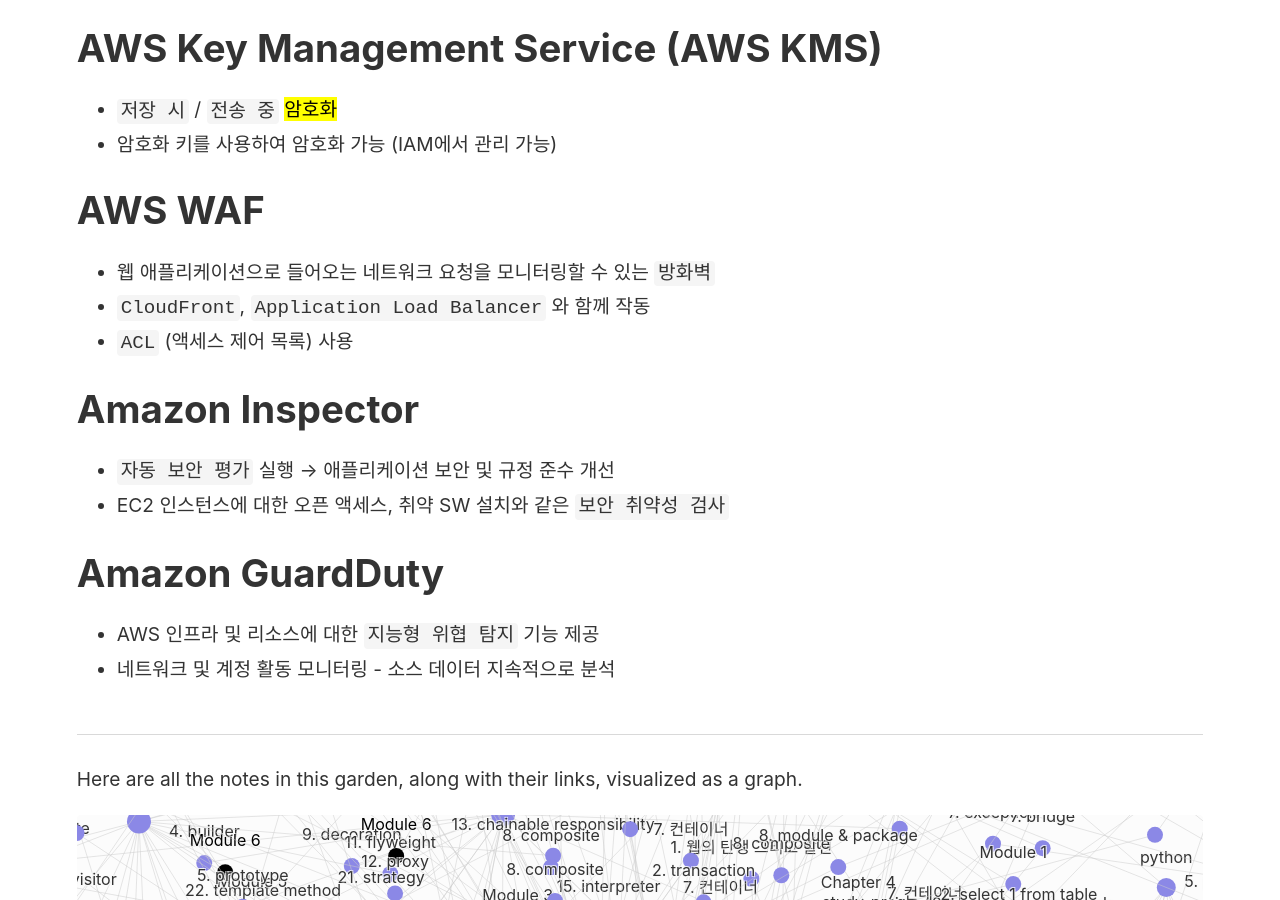
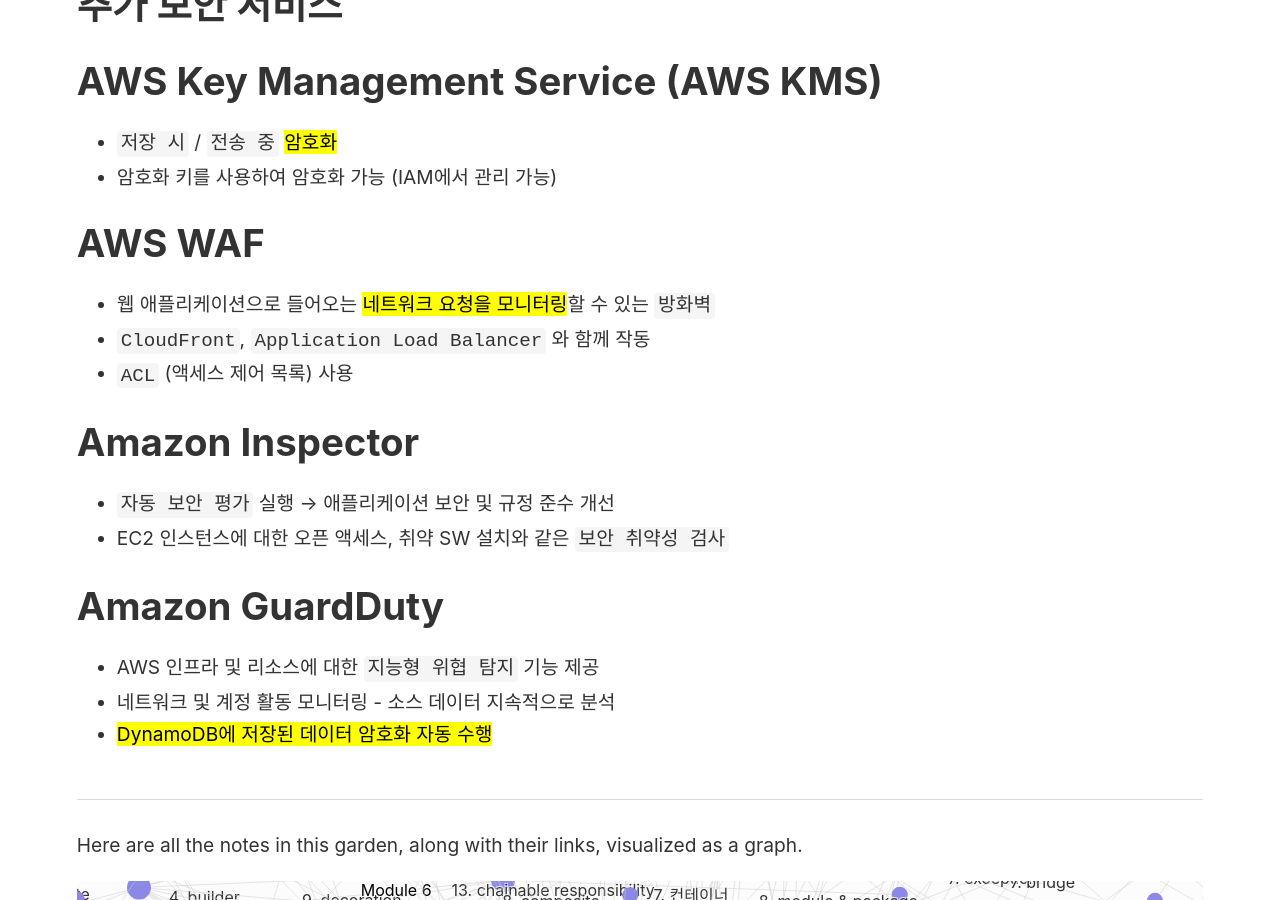
Before and after one commit to innjie/mydocs, a Jekyll site: the page built from _notes/documents/backup/study/AWS/AWS cloud practitioner/lecture/Module 6.md, in a window 1280 px wide and 900 px high, scrolled down 4003 px. Built offline with Jekyll 4.4.1, drawn with Linux system fonts in a browser that asks for light colours; some of the changed text lies outside the part shown.

Commit message:
[add] aws

```diff
--- a/_notes/documents/backup/study/AWS/AWS cloud practitioner/lecture/Module 6.md
+++ b/_notes/documents/backup/study/AWS/AWS cloud practitioner/lecture/Module 6.md
@@ -35,6 +35,7 @@
 -   AWS 서비스와 리소스에 대한 액세스 안전하게 관리
 -   보안 요구사항에 따른 `유연성` 제공
 -   IAM 사용자, 그룹 및 역할, IAM 정책, Multi-Factor Authentication
+- <mark>무료 이용</mark>
 
 ## AWS 계정 루트 사용자
 
@@ -79,7 +80,7 @@
 
 # AWS Artifact
 
--   보안 및 규정 준수 보고서 및 일부 온라인 계약에 대한 `온디맨드 액세스` 를 제공하는 서비스
+-   <mark>보안 및 규정 준수 보고서 및 일부 온라인 계약</mark>에 대한 `온디맨드 액세스` 를 제공하는 서비스
 
 ## 1. AWS artifact Agreements
 
@@ -131,7 +132,7 @@
 
 # AWS WAF
 
--   웹 애플리케이션으로 들어오는 네트워크 요청을 모니터링할 수 있는 `방화벽`
+-   웹 애플리케이션으로 들어오는 <mark>네트워크 요청을 모니터링</mark>할 수 있는 `방화벽`
 -   `CloudFront`, `Application Load Balancer` 와 함께 작동
 -   `ACL` (액세스 제어 목록) 사용
 
@@ -144,3 +145,4 @@
 
 -   AWS 인프라 및 리소스에 대한 `지능형 위협 탐지` 기능 제공
 -   네트워크 및 계정 활동 모니터링 - 소스 데이터 지속적으로 분석
+- <mark>DynamoDB에 저장된 데이터 암호화 자동 수행</mark>
```
Also changed, not shown: _notes/documents/backup/study/AWS/AWS cloud practitioner/lecture/Module 5.md (+4 -0 lines), _notes/documents/backup/study/AWS/AWS cloud practitioner/lecture/Module 7.md (+1 -1 lines), _notes/documents/backup/study/AWS/AWS cloud practitioner/lecture/Module 9.md (+1 -1 lines).
